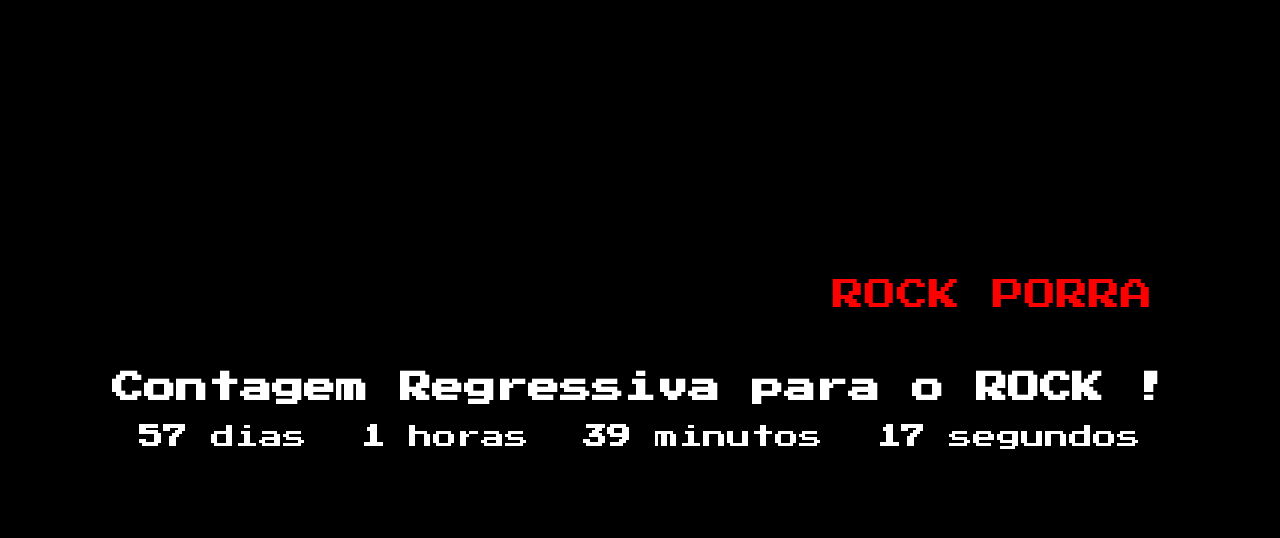
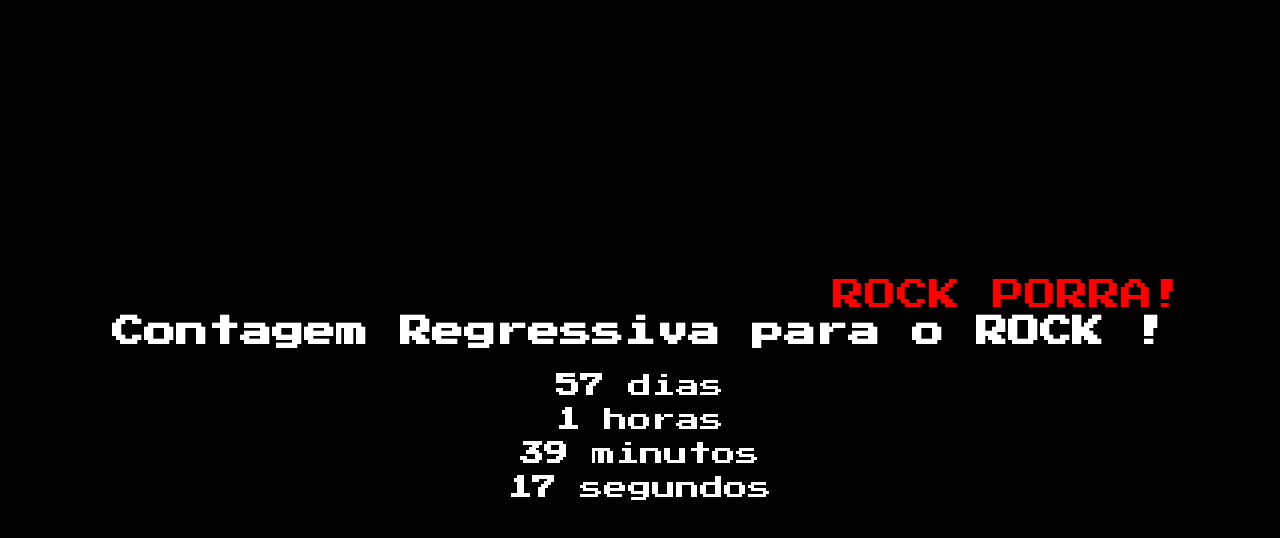
Before and after one commit to MayconJD/timer-rock, a plain HTML site: page index.html in a window 1280 px wide. Both pictures are taken after a click on the element "ROCK". Drawn offline with Linux system fonts and the light colour scheme.

Commit message:
Add files via upload

```diff
--- a/index.html
+++ b/index.html
@@ -3,14 +3,13 @@
 <head>
     <meta charset="UTF-8">
     <meta name="viewport" content="width=device-width, initial-scale=1.0">
-    <title>Contagem Regressiva para 13 de Julho</title>
+    <title>Contagem ROCK</title>
     <link rel="preconnect" href="https://fonts.googleapis.com">
     <link rel="preconnect" href="https://fonts.gstatic.com" crossorigin>
     <link href="https://fonts.googleapis.com/css2?family=Press+Start+2P&display=swap" rel="stylesheet">
     <style>
         body {
             display: flex;
-            flex-direction: column;
             justify-content: center;
             align-items: center;
             height: 100vh;
@@ -29,13 +28,14 @@
 
         #timer {
             display: flex;
-            justify-content: space-around;
+            flex-direction: column;
+            align-items: center;
             margin-top: 20px;
         }
 
         #timer div {
             font-size: 1.5em;
-            margin: 0 10px;
+            margin: 5px 0;
         }
 
         #timer span {
@@ -85,7 +85,7 @@
             }
 
             document.getElementById("rock-word").addEventListener("click", function() {
-                createRandomMessage("ROCK PORRA");
+                createRandomMessage("ROCK PORRA!");
                 playRockAudio();
             });
 
```
